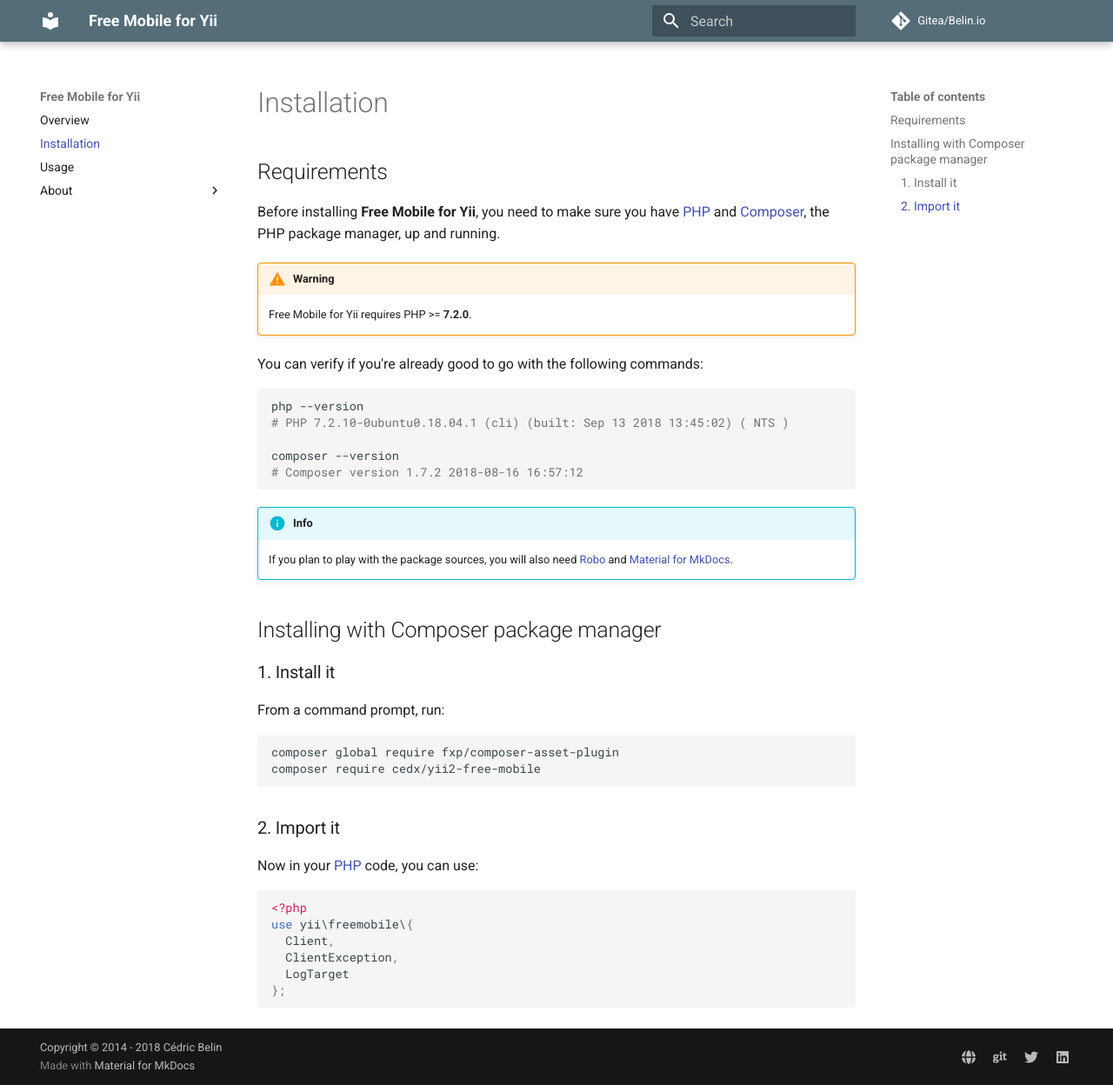
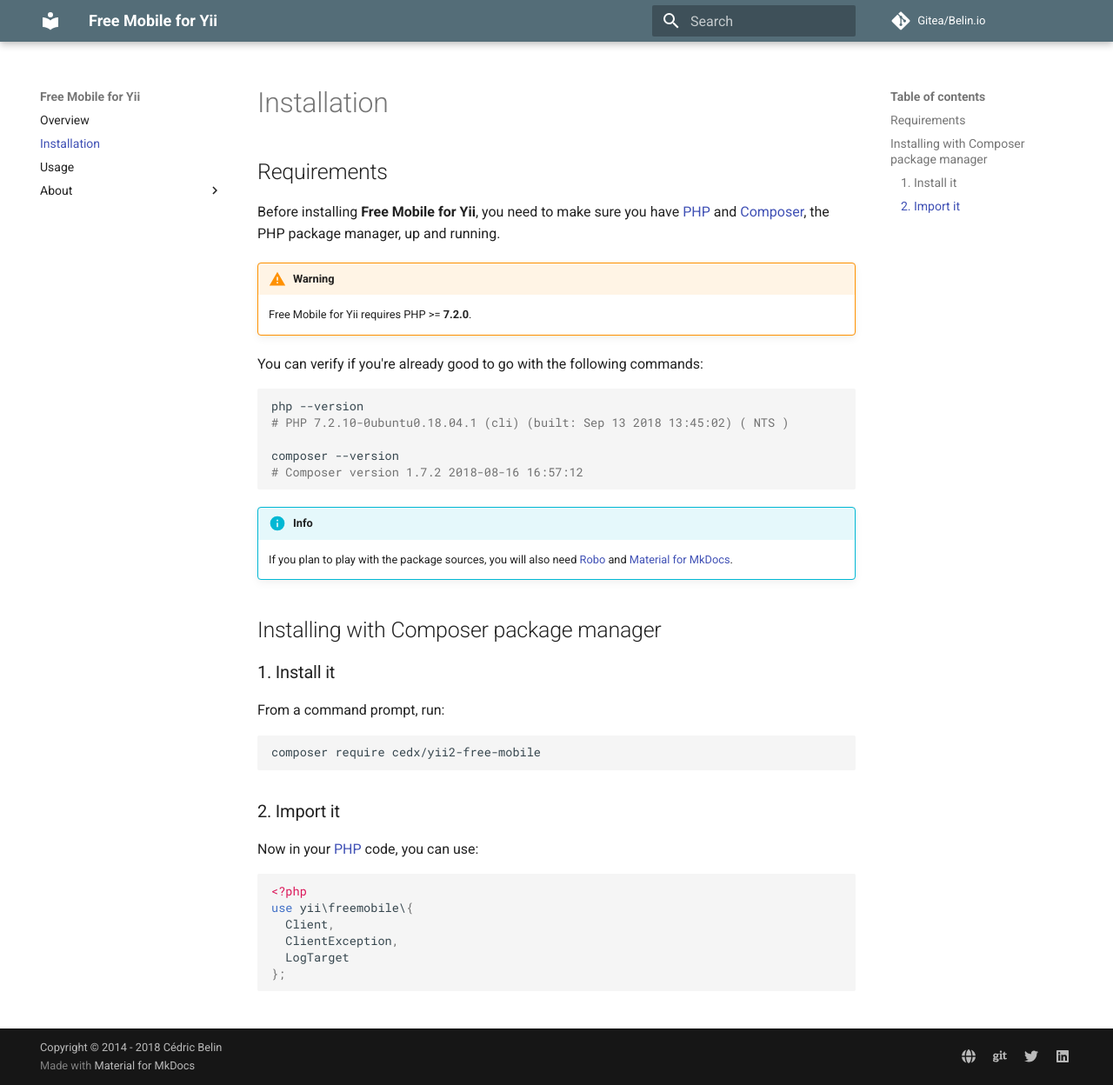
Before and after one commit to cedx/yii2-free-mobile, an MkDocs documentation site: the page built from doc/installation.md, in a window 1280 px wide and 1248 px high. Shown: the whole window at 87% size. Built offline with MkDocs 1.6.1 and Material for MkDocs 9.7.7, drawn with Linux system fonts in a browser that asks for light colours.

Commit message:
Disabled the Composer Asset Plugin

````diff
--- a/.travis.yml
+++ b/.travis.yml
@@ -5,7 +5,6 @@ php: '7.2'
 
 install:
 - composer config --global github-oauth.github.com $GITHUB_ACCESS_TOKEN
-- composer global require "fxp/composer-asset-plugin"
 - composer install --no-interaction
 
 script: composer test
--- a/composer.json
+++ b/composer.json
@@ -16,6 +16,7 @@
     "psr-4": {"yii\\freemobile\\": "test/"}
   },
   "config": {
+    "fxp-asset": {"enabled": false},
     "optimize-autoloader": true
   },
   "keywords": [
@@ -25,6 +26,9 @@
     "mobile",
     "sms",
     "yii2"
+  ],
+  "repositories": [
+    {"type": "composer", "url": "https://asset-packagist.org"}
   ],
   "require": {
     "php": ">=7.2.0",
--- a/doc/installation.md
+++ b/doc/installation.md
@@ -27,7 +27,6 @@ composer --version
 From a command prompt, run:
 
 ```shell
-composer global require fxp/composer-asset-plugin
 composer require cedx/yii2-free-mobile
 ```
 
````
